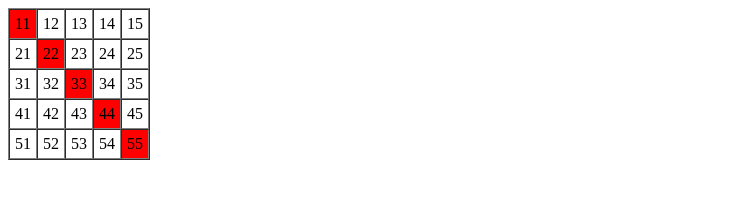
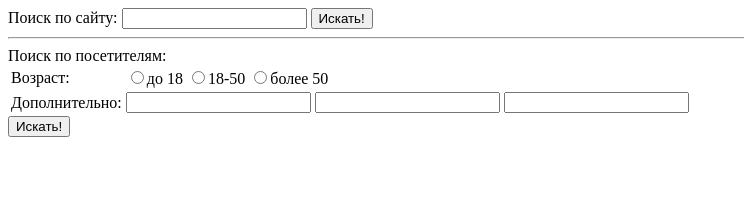
Before and after one commit to baursak/learn-js-ru, a plain HTML site: page index.html in a window 1280 px wide. Shown: the whole page, without its empty margins (0-744 px from the left). Drawn offline with Linux system fonts and the light colour scheme.

Commit message:
DOM tree traversal to determine number of label elemnts

```diff
--- a/index.html
+++ b/index.html
@@ -1,52 +1,43 @@
 <!DOCTYPE HTML>
 <html>
-
 <head>
     <meta charset="utf-8">
 </head>
-
 <body>
-  <table border="1" cellpadding="5" cellspacing="0">
+    <form name="search">
+        <label>Поиск по сайту:
+            <input type="text" name="search">
+        </label>
+        <input type="submit" value="Искать!">
+    </form>
+    <hr>
+    <form name="search-person">
+        Поиск по посетителям:
+        <table id="age-table">
             <tr>
-          <td>11</td>
-          <td>12</td>
-          <td>13</td>
-          <td>14</td>
-          <td>15</td>
+                <td>Возраст:</td>
+                <td id="age-list">
+                    <label>
+                        <input type="radio" name="age" value="young">до 18</label>
+                    <label>
+                        <input type="radio" name="age" value="mature">18-50</label>
+                    <label>
+                        <input type="radio" name="age" value="senior">более 50</label>
+                </td>
             </tr>
             <tr>
-          <td>21</td>
-          <td>22</td>
-          <td>23</td>
-          <td>24</td>
-          <td>25</td>
+                <td>Дополнительно:</td>
+                <td>
+                    <input type="text" name="info[0]">
+                    <input type="text" name="info[1]">
+                    <input type="text" name="info[2]">
+                </td>
             </tr>
-      <tr>
-          <td>31</td>
-          <td>32</td>
-          <td>33</td>
-          <td>34</td>
-          <td>35</td>
-      </tr>
-      <tr>
-          <td>41</td>
-          <td>42</td>
-          <td>43</td>
-          <td>44</td>
-          <td>45</td>
-      </tr>
-      <tr>
-          <td>51</td>
-          <td>52</td>
-          <td>53</td>
-          <td>54</td>
-          <td>55</td>
-      </tr>
+
         </table>
-  <!-- комментарий -->
-
+        <input type="submit" value="Искать!">
+    </form>
+    <!-- javascript -->
     <script src="script.js"></script>
-
 </body>
-
 </html>
--- a/script.js
+++ b/script.js
@@ -1,5 +1,10 @@
-var table = document.body.children[0];
-for (var i = 0; i < table.rows.length; i++) {
-    var row = table.rows[i];
-    row.cells[i].style.backgroundColor = 'red';
-}
+window.onload = function () {
+    var tables = document.getElementsByTagName('table');
+    if (tables.length > 1) {
+        alert('There are more than 2 tables. Game over');
+        return;
+    }
+    var labels = tables[0].getElementsByTagName('label');
+    var sum = labels.length;
+    alert('There are ' + sum + ' elements with "label" tag');
+};
```
Lines whose indentation alone changed are shown as unchanged.
